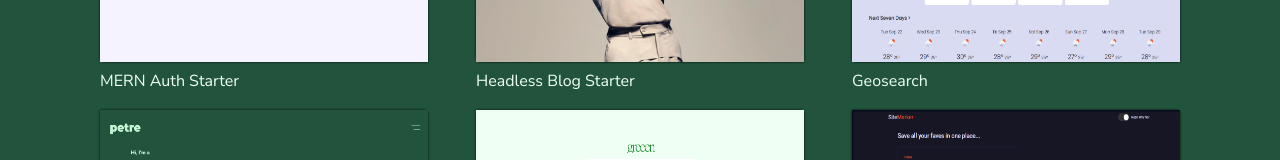
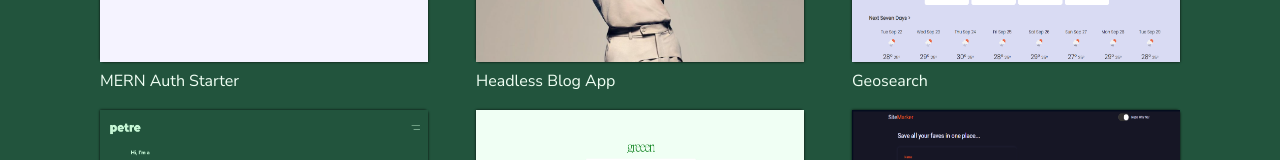
Before and after one commit to petrepan/petre, a Next.js app: page /project in a window 1280 px wide. Shown: the part 311-471 px from the top of the page. Built offline with nearby package versions, Linux system fonts and the light colour scheme.

Commit message:
add project

```diff
--- a/component/Project.js
+++ b/component/Project.js
@@ -6,16 +6,14 @@ import Image from 'next/image';
 const project = [
     {
         name: 'MERN Auth Starter',
-        about:
-            'geosearch is weather app that provides real time information about a particular location, weather information spanning upto the next seven daysof the location.',
+        about: 'A MERN stack boilerplate with authentication and authorization functionality.',
         link: 'https://mern-auth-starter.netlify.app/',
         img: '/images/mern.png',
         tools: ['React', 'Nodejs', 'Express', 'Redux', 'Mongoose']
     },
     {
-        name: 'Headless Blog Starter',
-        about:
-            'geosearch is weather app that provides real time information about a particular location, weather information spanning upto the next seven daysof the location.',
+        name: 'Headless Blog App',
+        about: 'A JAMstack Blog Site built with Next js and Ghost CMS.',
         link: 'https://bloggy.vercel.app/',
         img: '/images/blog.png',
         tools: ['Next js', 'Ghost CMS', 'JAMstack', 'Vercel']
```
